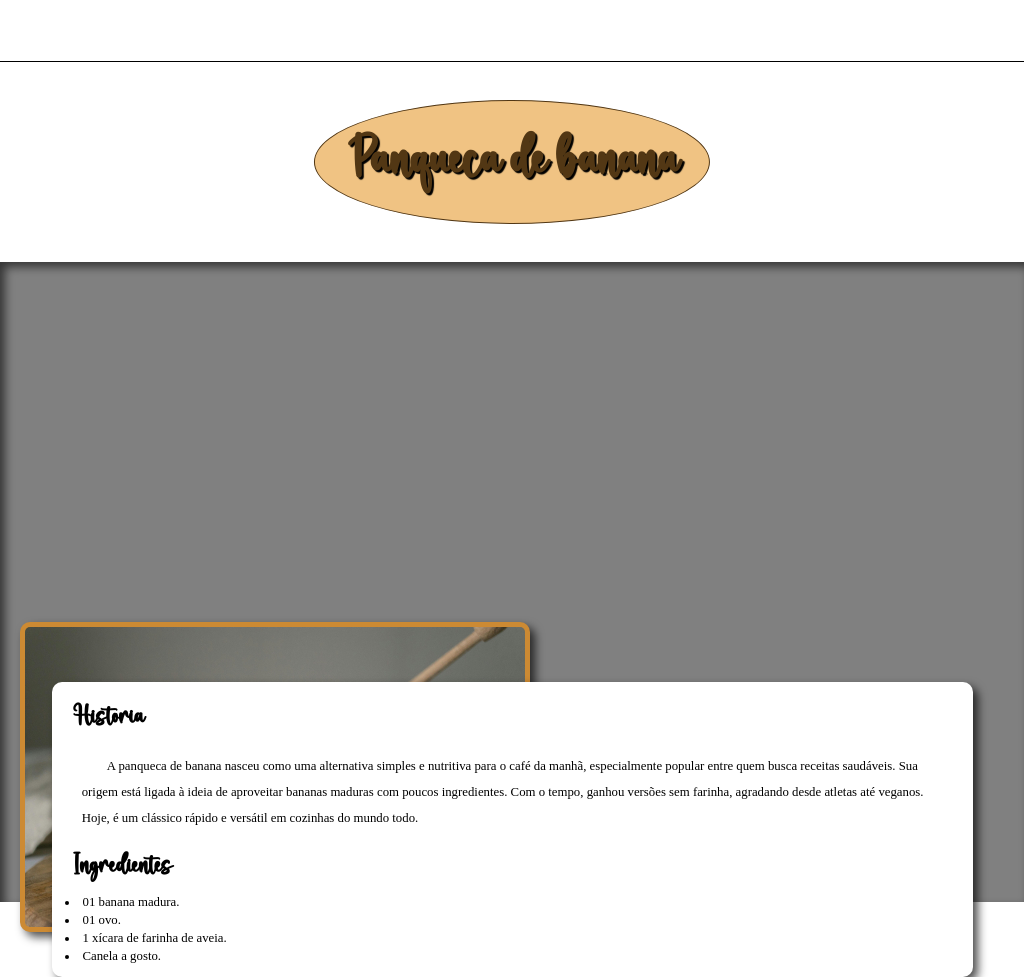
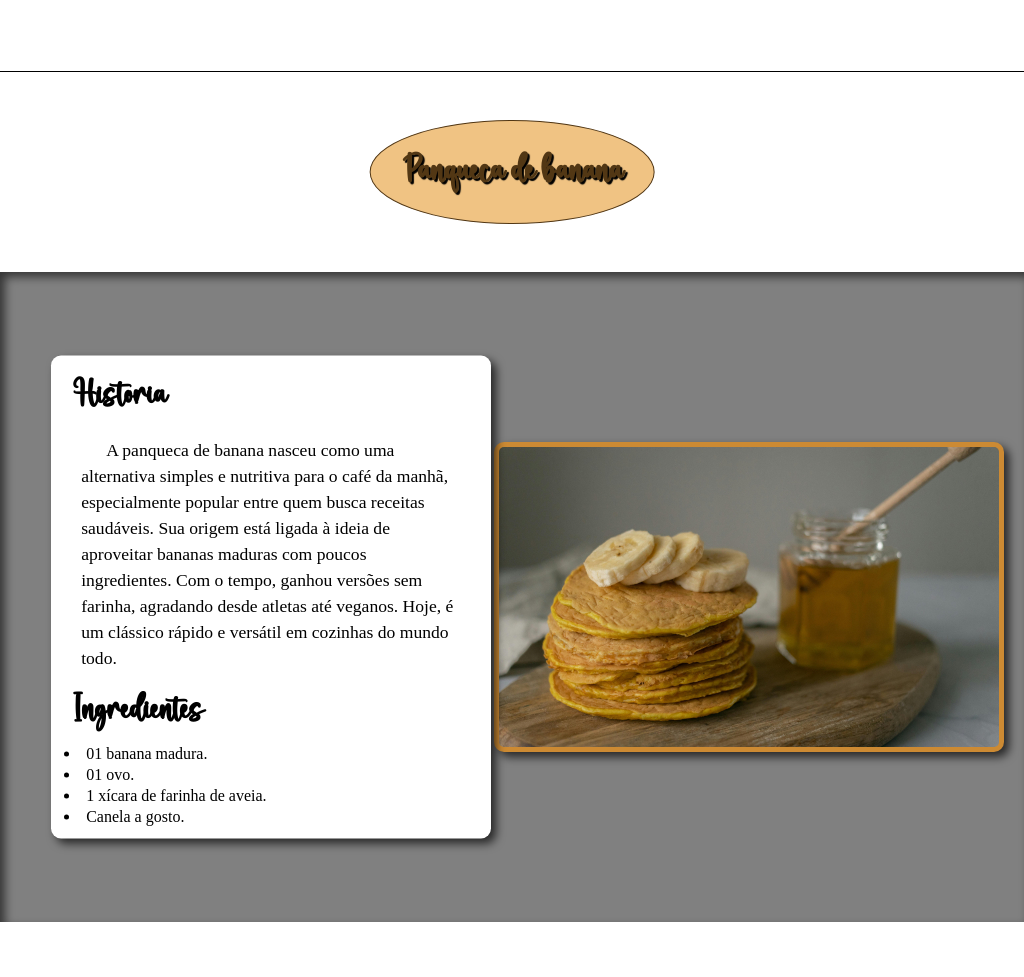
Before and after one commit to HerbertCM/Receitas, a plain HTML site: page index.html in a window 1024 px wide. Shown: the part 1480-2457 px from the top of the page. Drawn offline with Linux system fonts and the light colour scheme; a web font is replaced by a local one.

Commit message:
finalizado

```diff
--- a/estilos/style.css
+++ b/estilos/style.css
@@ -96,7 +96,6 @@ h2#chocolate{
 section#receita1, section#receita2{
     background-color: gray;
     width: 100vw;
-    height: 100%;
     padding-bottom: 30px;
     box-shadow: inset 5px 5px 10px rgba(0, 0, 0, 0.586);
 }
@@ -185,7 +184,7 @@ div#passo-a-passo li{
 
 /*Telas entre 768px e 1024px*/
 
-@media (min-width: 768px) and (max-width:1024px){
+@media screen and (min-width: 768px) and (max-width:1024px){
 
     /*Cabeçalho*/
 
@@ -215,7 +214,7 @@ div#passo-a-passo li{
 
     section#receita1, section#receita2{
         position: relative;
-        height: 640px;
+        height: 610px;
         padding-bottom: 0px;
     }
 
@@ -273,7 +272,59 @@ div#passo-a-passo li{
 
     /*Imagens*/
 
-    img.mudar{
+    section#receita2 img.mudar{
+        position: absolute;
+        top: 50%;
+        right: 2%;
+        transform: translate(0%, -50%);
+        margin-bottom: 0px;
+    }
+
+    section#receita2 div.mudar{
+        position: absolute;
+        margin-top: 0px;
+        top: 50%;
+        left: 5vw;
+        transform: translate(0%, -50%);
+        width: 350px;
+    }
+}
+
+@media screen and (min-width: 1024px){
+
+    /*Cabeçalho*/
+
+    header > h1{
+        font-size: 6vw;
+        padding: 18px;
+    }
+
+    /*Títulos*/
+
+    section#titulo h2{
+        padding: 30px;
+        font-size: 4vw;
+        min-width: 150px;
+        max-width: 350px;
+    }
+
+    h2#banana{
+    font-size: 7.9vw;
+    }
+
+    h2#chocolate{
+        font-size: 8vw;
+    }
+
+    /*Receita 1 e Receita 2*/
+
+    section#receita1, section#receita2{
+        position: relative;
+        height: 650px;
+        padding-bottom: 0px;
+    }
+
+    section#receita1 img.deixar, section#receita2 img.deixar{
         position: absolute;
         top: 50%;
         left: 2%;
@@ -281,12 +332,66 @@ div#passo-a-passo li{
         margin-bottom: 0px;
     }
 
-    div.mudar{
+    div#ingredientes.deixar{
         position: absolute;
         margin-top: 0px;
         top: 50%;
         right: 5vw;
         transform: translate(0%, -50%);
-        width: 350px;
+        width: 41vw;
+    }
+
+    div#ingredientes h3 {
+        font-size: 2.5em;
+    }
+
+    div#ingredientes p{
+        margin: 20px;
+        line-height: 26px;
+        font-size: 1.1em;
+        text-indent: 25px;
+    }
+
+    div#ingredientes ul{
+        list-style-position: inside;
+        font-size: 1em;
+        columns: 1;
+    }
+
+    div#ingredientes li{
+        margin: 3px;
+    }
+
+    /*Passo a Passo*/
+
+    section#passo-a-passo{
+        height: 500px;
+    }
+
+    div#passo-a-passo h3{
+        font-size: 2em;
+    }
+
+    div#passo-a-passo li{
+        font-size: 1em;
+    }
+
+    /*Imagens*/
+
+    section#receita2 img.mudar{
+        position: absolute;
+        top: 50%;
+        right: 2%;
+        transform: translate(0%, -50%);
+        margin-bottom: 0px;
+    }
+
+    section#receita2 div.mudar{
+        position: absolute;
+        margin-top: 0px;
+        top: 50%;
+        left: 5vw;
+        transform: translate(0%, -50%);
+        width: 41vw;
     }
 }
--- a/index.html
+++ b/index.html
@@ -24,7 +24,8 @@
                 <source media="(max-width: 600px)" srcset="imagens/brownie-300.jpg" type="image/jpg">
                 <source media="(max-width: 767px)" srcset="imagens/brownie-500.jpg" type="image/jpg">
                 <source media="(max-width: 950px)" srcset="imagens/brownie-300.jpg" type="image/jpg">
-                <img src="imagens/brownie-500.jpg" alt="Foto de dois brownies" class="deixar">
+                <source media="(max-width: 1250px)" srcset="imagens/brownie-500.jpg" type="image/jpg">
+                <img src="imagens/brownie-550.jpg" alt="Foto de dois brownies" class="deixar">
             </picture>
             <div id="ingredientes" class="deixar">
                 <h3>História</h3>
@@ -64,7 +65,8 @@
                 <source media="(max-width: 600px)" srcset="imagens/panqueca-de-banana-300.jpg" type="image/jpg">
                 <source media="(max-width: 767px)" srcset="imagens/panqueca-de-banana-500.jpg" type="image/jpg">
                 <source media="(max-width: 950px)" srcset="imagens/panqueca-de-banana-300.jpg" type="image/jpg">
-                <img src="imagens/panqueca-de-banana-500.jpg" alt="Foto de dois brownies" class="mudar">
+                <source media="(max-width: 1250px)" srcset="imagens/panqueca-de-banana-500.jpg" type="image/jpg">
+                <img src="imagens/panqueca-de-banana-550.jpg" alt="Foto de uma coluna de panquecas de banana" class="mudar">
             </picture>
             <div id="ingredientes" class="mudar">
                 <h3>História</h3>
@@ -104,7 +106,8 @@
                 <source media="(max-width: 600px)" srcset="imagens/torta-de-limao-300.jpg" type="image/jpg">
                 <source media="(max-width: 767px)" srcset="imagens/torta-de-limao-500.jpg" type="image/jpg">
                 <source media="(max-width: 950px)" srcset="imagens/torta-de-limao-300.jpg" type="image/jpg">
-                <img src="imagens/torta-de-limao-500.jpg" alt="Foto de dois brownies" class="deixar">
+                <source media="(max-width: 1250px)" srcset="imagens/torta-de-limao-500.jpg" type="image/jpg">
+                <img src="imagens/torta-de-limao-550.jpg" alt="Foto de uma torta de limao" class="deixar">
             </picture>
             <div id="ingredientes" class="deixar">
                 <h3>História</h3>
@@ -142,7 +145,8 @@
                 <source media="(max-width: 600px)" srcset="imagens/bolo-de-chocolate-300.jpg" type="image/jpg">
                 <source media="(max-width: 767px)" srcset="imagens/bolo-de-chocolate-500.jpg" type="image/jpg">
                 <source media="(max-width: 950px)" srcset="imagens/bolo-de-chocolate-300.jpg" type="image/jpg">
-                <img src="imagens/bolo-de-chocolate-500.jpg" alt="Foto de dois brownies" class="mudar">
+                <source media="(max-width: 1250px)" srcset="imagens/bolo-de-chocolate-500.jpg" type="image/jpg">
+                <img src="imagens/bolo-de-chocolate-550.jpg" alt="Foto de um bolo de chocolate" class="mudar">
             </picture>
             <div id="ingredientes" class="mudar">
                 <h3>História</h3>
```
Also changed, not shown: imagens/bolo-de-chocolate-550.jpg (added), imagens/brownie-550.jpg (added), imagens/panqueca-de-banana-550.jpg (added), imagens/torta-de-limao-550.jpg (added).
